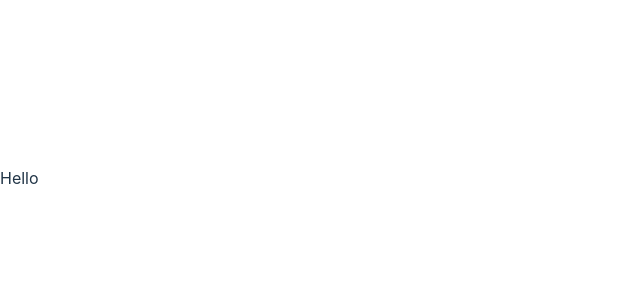
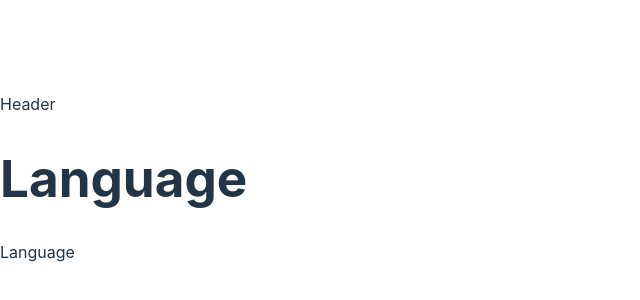
Before and after one commit to Andriamahay11master/LanguageITCard, a React (Vite) app: page / in a window 1280 px wide. Shown: the part 222-522 px from the top of the page, without its empty margins (0-640 px from the left). Built offline with nearby package versions, Linux system fonts and the light colour scheme.

Commit message:
add main component

```diff
--- a/src/App.tsx
+++ b/src/App.tsx
@@ -1,7 +1,14 @@
 import "./App.scss";
+import Card from "./components/Card";
+import Header from "./components/Header";
 
 function App() {
-  return <div className="App">Hello</div>;
+  return (
+    <div className="App">
+      <Header />
+      <Card />
+    </div>
+  );
 }
 
 export default App;
--- /dev/null
+++ b/src/components/Card.tsx
@@ -0,0 +1,13 @@
+import Language from "./Language";
+
+const Card = () => {
+  return (
+    <div>
+      <h1>Language</h1>
+      <div>
+        <Language />
+      </div>
+    </div>
+  );
+};
+export default Card;
--- /dev/null
+++ b/src/components/Header.tsx
@@ -0,0 +1,5 @@
+const Header = () => {
+  return <div>Header</div>;
+};
+
+export default Header;
--- /dev/null
+++ b/src/components/Language.tsx
@@ -0,0 +1,4 @@
+const Language = () => {
+  return <div>Language</div>;
+};
+export default Language;
```
